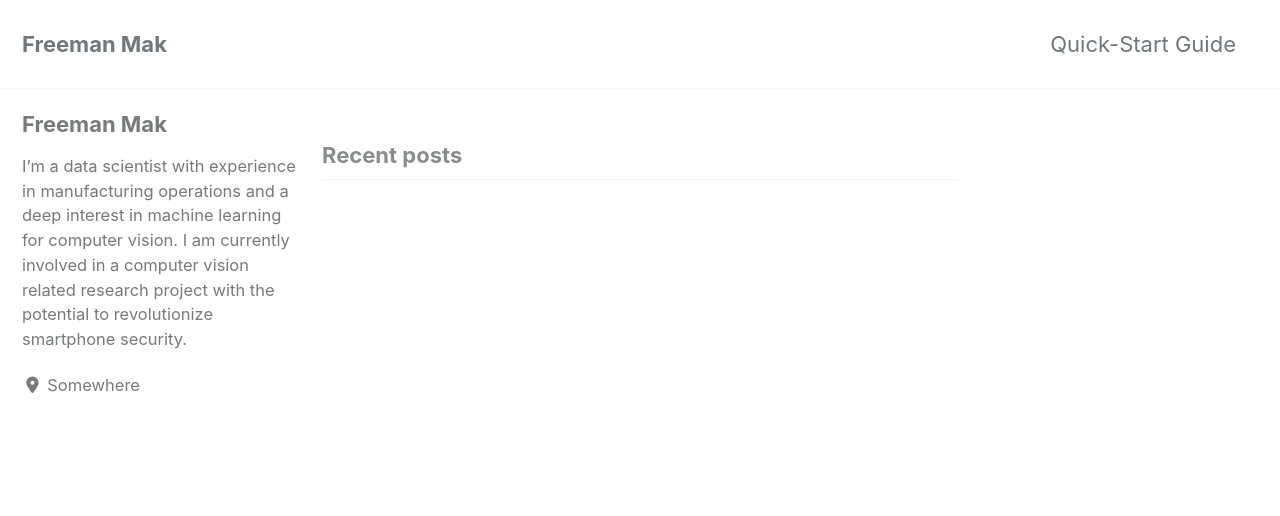
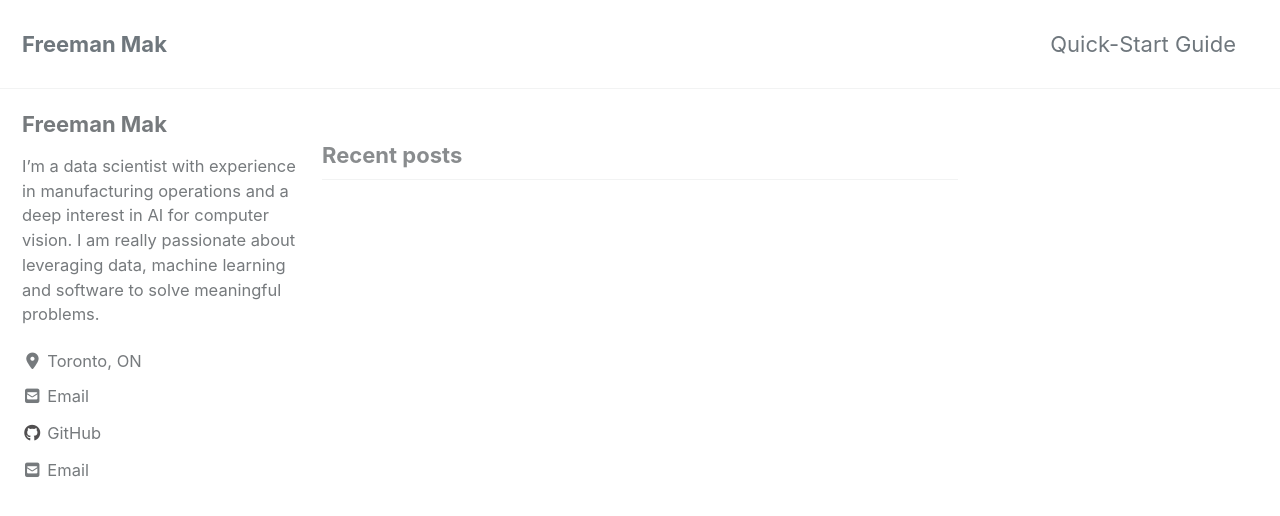
Before and after one commit to Fmak95/fmak95.github.io, a Jekyll site: the page built from index.html, in a window 1280 px wide and 900 px high. Shown: the top 516 px of the window. Built offline with Jekyll 4.4.1, drawn with Linux system fonts in a browser that asks for light colours; cached includes are drawn as plain includes; nearby versions of some CDN libraries; the list of posts is cut into pages by our own code.

Commit message:
Update personal info

```diff
--- a/_config.yml
+++ b/_config.yml
@@ -110,15 +110,14 @@ author:
   name             : "Freeman Mak"
   avatar           : # path of avatar image, e.g. "/assets/images/bio-photo.jpg"
   bio              : "I'm a data scientist with experience in manufacturing operations and
-  a deep interest in machine learning for computer vision. I am currently involved in a computer vision related
-  research project with the potential to revolutionize smartphone security."
+  a deep interest in AI for computer vision. I am really passionate about leveraging data, machine learning and software to solve meaningful problems."
 
-  location         : "Somewhere"
-  email            :
+  location         : "Toronto, ON"
+  email            : "freemanmak95@gmail.com"
   links:
     - label: "Email"
       icon: "fas fa-fw fa-envelope-square"
-      # url: mailto:your.name@email.com
+      url: mailto:freemanmak95@gmail.com
     - label: "Website"
       icon: "fas fa-fw fa-link"
       # url: "https://your-website.com"
@@ -130,7 +129,7 @@ author:
       # url: "https://facebook.com/"
     - label: "GitHub"
       icon: "fab fa-fw fa-github"
-      # url: "https://github.com/"
+      url: "https://github.com/Fmak95"
     - label: "Instagram"
       icon: "fab fa-fw fa-instagram"
       # url: "https://instagram.com/"
```
